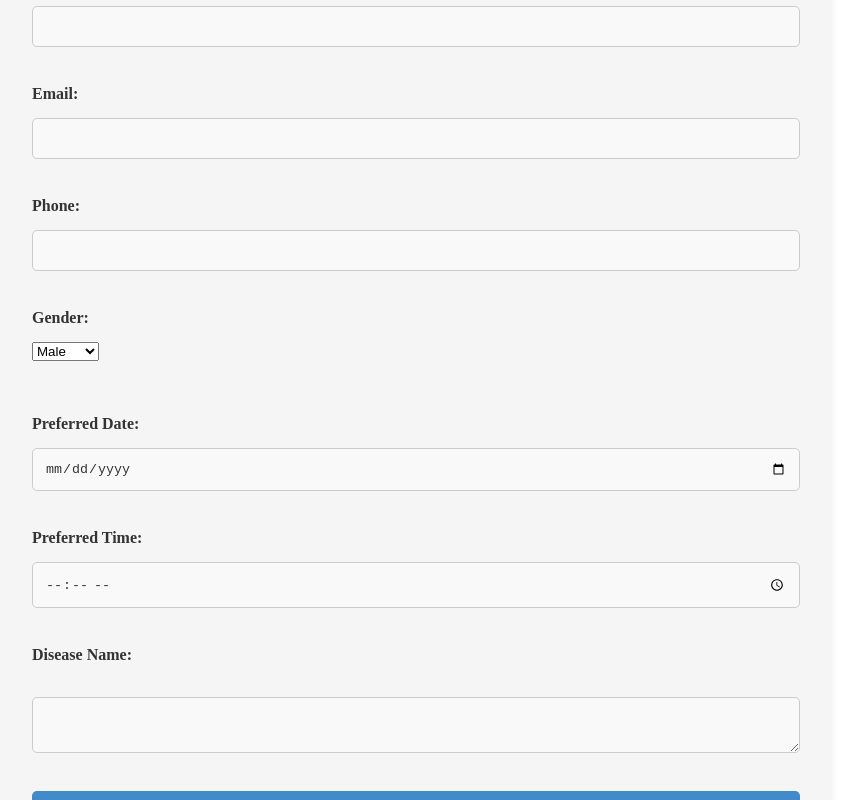
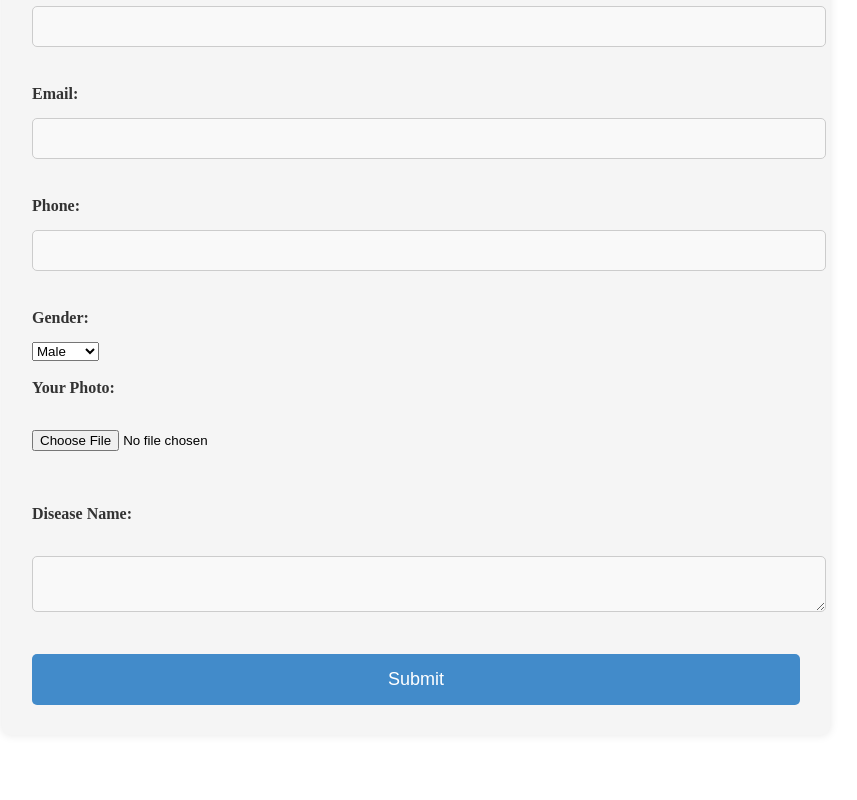
Before and after one commit to Nishant141141/HOSPITAL, a plain HTML site: page index.html in a window 1280 px wide. Shown: the part 2000-2800 px from the top of the page, without its empty margins (224-1081 px from the left). Drawn offline with Linux system fonts and the light colour scheme.

Commit message:
Update index.html

```diff
--- a/index.html
+++ b/index.html
@@ -1,3 +1,4 @@
+<!DOCTYPE html>
 <html>
 <head>
     <title>Jain Hospital</title>
@@ -80,24 +81,23 @@
             <option>Male</option>
             <option>Female</option>
             <option>Other</option>
-        </select><br><br><br><br>
+        </select><br><br>
 
-        <div class="form">Preferred Date:</div>
-        <input type="date" required><br><br>
-
-        <div class="form">Preferred Time:</div>
-        <input type="time" required><br><br>
+        <div class="form">Your Photo:</div><br>
+        <input type="file" required></input><br><br><br><br>
 
         <div class="form">Disease Name:</div><br>
         <textarea type="text" required></textarea><br><br>
 
+
         <input type="submit" value="Submit">
     </form>
 
-    <!-- Hospital Closure Section -->
-    <div class="hospital-closure">
-        <p>Hospital will be closed on Tuesday.</p>
-    </div>
+    <!-- Message icon Section -->
+    <a href="notice.html">
+<img src="img/icon.jpg" alt="Message icon" class="icon-image">
+    </a>
+
 
     <!-- Footer Section -->
     <div class="nav_down">
```
